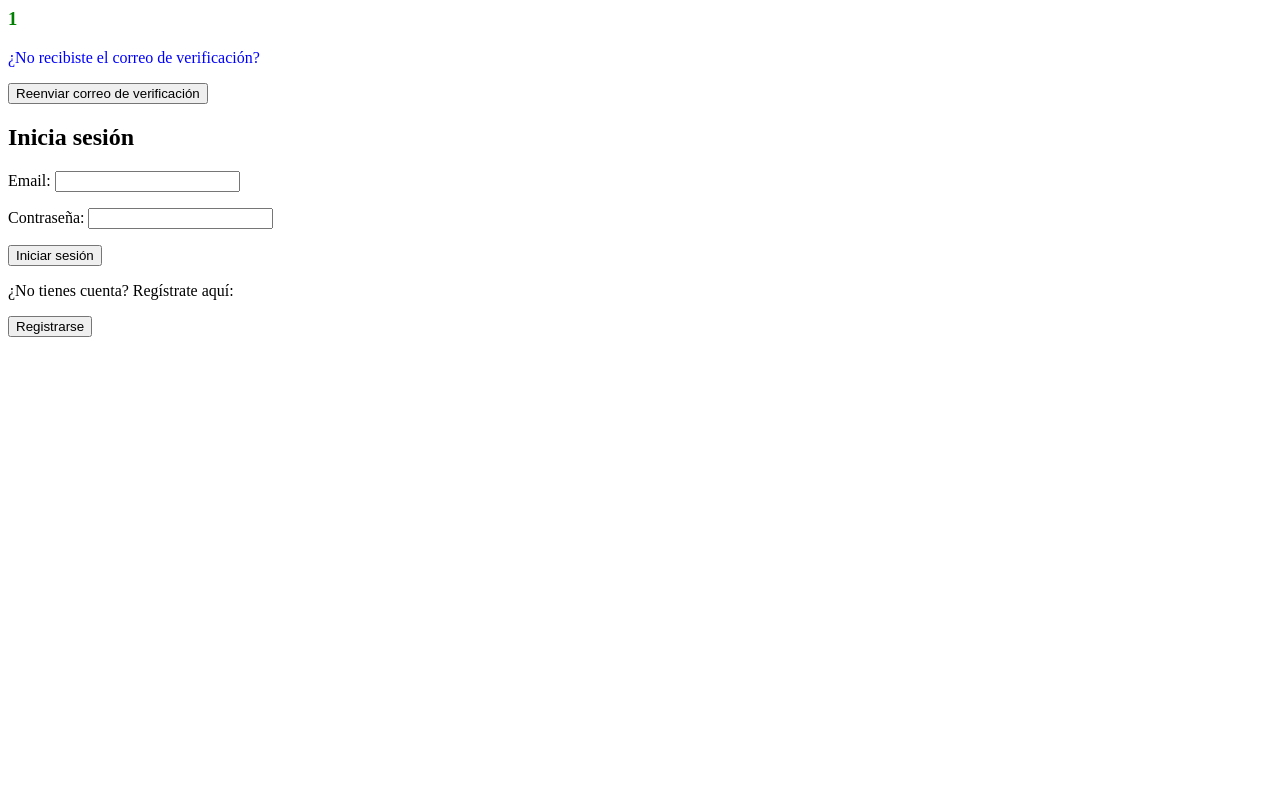
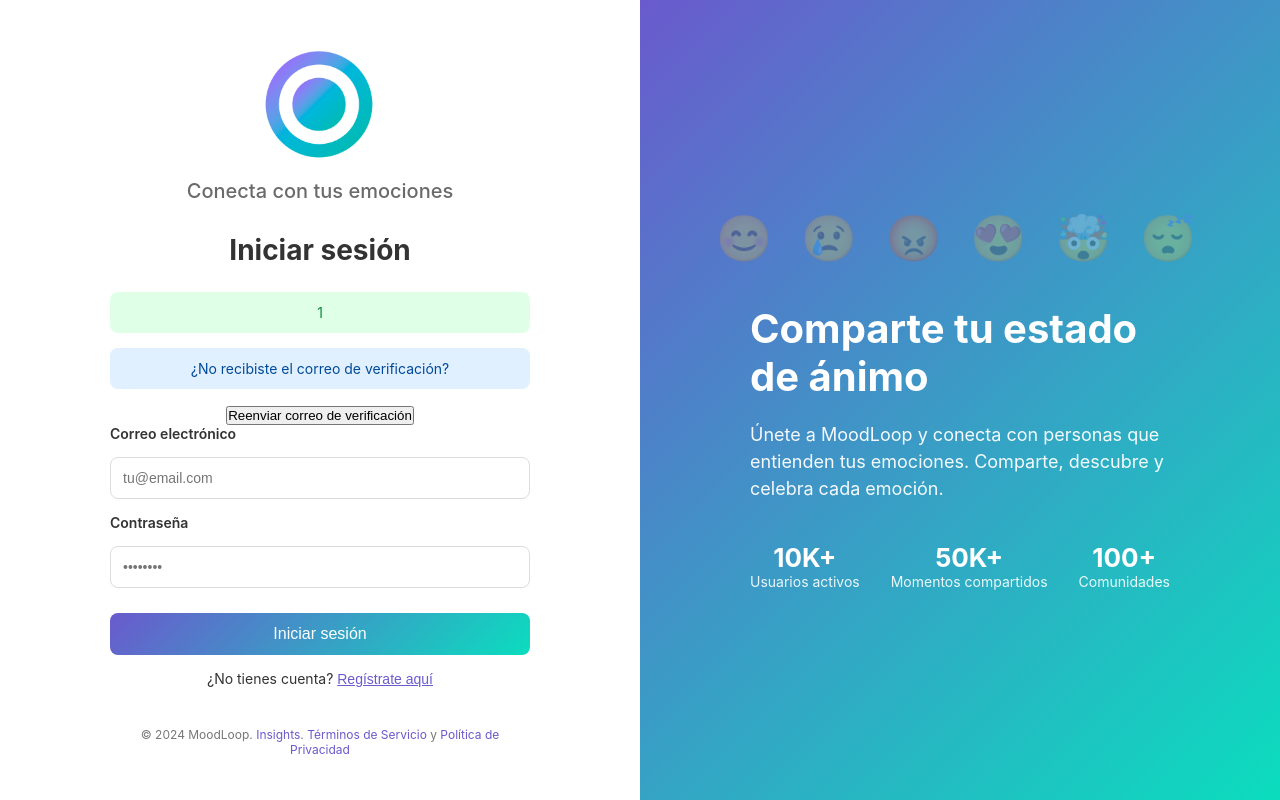
Before and after one commit to flama012/moodloop, a PHP site: page /frontend/login.php in a window 1280 px wide. Run offline with PHP 8.4, Linux system fonts and the light colour scheme; the visitor is signed in with stand-in values (Sample User, id 1).

Commit message:
login estilizado

```diff
--- /dev/null
+++ b/frontend/css/login.css
@@ -0,0 +1,289 @@
+/* ============================
+   RESET Y BASE
+   ============================ */
+* {
+    margin: 0;
+    padding: 0;
+    box-sizing: border-box;
+}
+
+body {
+    font-family: "Inter", Arial, sans-serif;
+    background-color: #f5f7fb;
+    color: #333;
+    height: 100vh;
+}
+
+/* ============================
+   CONTENEDOR PRINCIPAL
+   ============================ */
+.login-wrapper {
+    display: flex;
+    height: 100vh;
+    width: 100%;
+}
+
+/* ============================
+   COLUMNA IZQUIERDA (FORMULARIO)
+   ============================ */
+.login-left {
+    width: 50%;
+    background-color: #fff;
+    display: flex;
+    justify-content: center;
+    align-items: center;
+    padding: 60px 80px;
+}
+
+/* Contenedor interno para centrar y limitar el ancho */
+.content-box {
+    max-width: 420px;
+    width: 100%;
+    text-align: center;
+}
+
+/* Logo y frase */
+.logo {
+    margin-bottom: 30px;
+}
+
+.logo img {
+    width: 120px;
+    margin-bottom: 10px;
+}
+
+.logo h2 {
+    font-size: 20px;
+    font-weight: 500;
+    color: #6a6a6a;
+}
+
+/* Título del formulario */
+.login-left h3 {
+    font-size: 28px;
+    margin-bottom: 25px;
+}
+
+/* ============================
+   FORMULARIO
+   ============================ */
+#form-login {
+    display: flex;
+    flex-direction: column;
+    gap: 15px;
+    text-align: left;
+}
+
+#form-login label {
+    font-size: 14px;
+    font-weight: 600;
+}
+
+#form-login input[type="email"],
+#form-login input[type="password"] {
+    padding: 12px;
+    border: 1px solid #dcdcdc;
+    border-radius: 8px;
+    font-size: 14px;
+    transition: border 0.2s ease;
+}
+
+#form-login input:focus {
+    border-color: #6a5acd;
+}
+
+/* Botón principal */
+#btn-login {
+    padding: 12px;
+    background: linear-gradient(135deg, #6a5acd, #0bddbe);
+    color: white;
+    border: none;
+    border-radius: 8px;
+    font-size: 16px;
+    cursor: pointer;
+    margin-top: 10px;
+    transition: opacity 0.3s ease;
+}
+
+#btn-login:hover {
+    opacity: 0.9;
+}
+
+/* Enlace a registro */
+.login-register {
+    margin-top: 15px;
+    font-size: 14px;
+}
+
+.link-registro {
+    background: none;
+    border: none;
+    color: #6a5acd;
+    cursor: pointer;
+    font-size: 14px;
+    text-decoration: underline;
+}
+
+/* ============================
+   MENSAJES
+   ============================ */
+.alert-error,
+.alert-success,
+.alert-info {
+    padding: 12px;
+    border-radius: 8px;
+    margin-bottom: 15px;
+    font-size: 14px;
+}
+
+.alert-error {
+    background: #ffe0e0;
+    color: #b30000;
+}
+
+.alert-success {
+    background: #e0ffe7;
+    color: #0f8a3b;
+}
+
+.alert-info {
+    background: #e0f0ff;
+    color: #004a99;
+}
+
+/* ============================
+   FOOTER
+   ============================ */
+footer {
+    margin-top: 40px;
+    font-size: 12px;
+    color: #777;
+}
+
+footer a {
+    color: #6a5acd;
+    text-decoration: none;
+}
+
+/* ============================================================
+   COLUMNA DERECHA (EMOCIONES)
+   ============================================================ */
+.login-right {
+    width: 50%;
+    display: flex;
+    flex-direction: column;
+    justify-content: center;
+    align-items: center; /* Centra el contenedor interno */
+    padding: 80px 70px;
+    background: linear-gradient(135deg, #6a5acd 0%, #0bddbe 100%);
+    color: white;
+}
+
+/* Contenedor interno igual que en la izquierda */
+.right-box {
+    max-width: 420px;
+    width: 100%;
+    text-align: left;
+}
+
+/* Emojis primero */
+.emoji-wall {
+    font-size: 45px;
+    opacity: 0.25;
+    margin-bottom: 40px;
+    letter-spacing: 8px;
+}
+
+/* Título principal */
+.login-right h2 {
+    font-size: 40px;
+    font-weight: 700;
+    margin-bottom: 20px;
+    line-height: 1.2;
+}
+
+/* Texto descriptivo */
+.login-right p {
+    font-size: 18px;
+    line-height: 1.5;
+    margin-bottom: 40px;
+    opacity: 0.95;
+}
+
+/* ============================================================
+   ESTADÍSTICAS EN HORIZONTAL
+   ============================================================ */
+.stats-row {
+    display: flex;
+    justify-content: space-between;
+    gap: 20px;
+}
+
+.stat {
+    display: flex;
+    flex-direction: column;
+    align-items: center;
+    text-align: center;
+}
+
+.stat strong {
+    font-size: 26px;
+    font-weight: 700;
+}
+
+.stat span {
+    font-size: 14px;
+    opacity: 0.9;
+}
+
+/* ============================
+   RESPONSIVO
+   ============================ */
+@media (max-width: 900px) {
+
+    .login-wrapper {
+        flex-direction: column;
+        height: auto;
+    }
+
+    .login-left,
+    .login-right {
+        width: 100%;
+        padding: 40px 20px;
+        text-align: center;
+        align-items: center;
+    }
+
+    /* Centrar contenido interno en móvil */
+    .content-box,
+    .right-box {
+        max-width: 90%;
+        text-align: center;
+        margin: 0 auto;
+    }
+
+    /* Emojis centrados */
+    .emoji-wall {
+        text-align: center;
+        margin-bottom: 20px;
+    }
+
+    /* Estadísticas en vertical en móvil */
+    .stats-row {
+        flex-direction: column;
+        gap: 20px;
+    }
+
+    .stat {
+        align-items: center;
+    }
+
+    /* Ajustes de texto */
+    .login-right h2 {
+        font-size: 28px;
+    }
+
+    .login-right p {
+        font-size: 15px;
+    }
+}
--- a/frontend/login.php
+++ b/frontend/login.php
@@ -11,20 +11,20 @@ if (!isset($_SESSION)) {
 // Obtenemos la conexión a la base de datos
 $db = ConexionDB::getConexion("moodloop");
 
-// Si el usuario pulsa el botón de "Registrarse"
+// Si el usuario pulsa "Registrarse"
 if (isset($_POST["irARegistro"])) {
     header("location: registro.php");
     exit;
 }
 
-// Si el usuario pulsa el botón de "Iniciar sesión"
+// Si el usuario pulsa "Iniciar sesión"
 if (isset($_POST["iniciar"])) {
 
     // Recogemos los datos del formulario
     $correo = trim($_POST["emailLogin"]);
     $password = $_POST["passwordLogin"];
 
-    // Creamos el objeto que maneja los usuarios en la BD
+    // Clase que maneja los usuarios en la BD
     $usuarioBD = new UsuarioBBDD();
 
     // 1. Comprobar si el correo existe
@@ -34,99 +34,141 @@ if (isset($_POST["iniciar"])) {
         exit();
     }
 
-    // 2. Obtener el usuario completo desde la base de datos
+    // 2. Obtener el usuario
     $usuario = $usuarioBD->obtenerUsuario($correo);
 
-    // 3. Comprobar si el correo está verificado
+    // 3. Comprobar si está verificado
     if ($usuario->__get('confirmado') != 1) {
-
-        // Guardamos datos para poder reenviar el correo de verificación
         $_SESSION["correoNoVerificado"] = $usuario->__get("correo");
         $_SESSION["tokenNoVerificado"]  = $usuario->__get("token");
-
         $_SESSION["error"] = "Tu cuenta no está verificada.";
         header("location: login.php");
         exit();
     }
 
     // 4. Comprobar contraseña
-    // password_verify compara la contraseña escrita con la contraseña cifrada
     if (!password_verify($password, $usuario->__get('password'))) {
         $_SESSION["error"] = "La contraseña es incorrecta.";
         header("location: login.php");
         exit();
     }
 
-    // 5. Login correcto → guardamos datos en la sesión
+    // 5. Guardar datos en sesión
     $_SESSION["usuario"] = $usuario->__get("id_usuario");
     $_SESSION["nombre"]  = $usuario->__get("nombre_usuario");
     $_SESSION["correo"]  = $usuario->__get("correo");
     $_SESSION["id_usuario"] = $usuario->__get("id_usuario");
 
-    // Redirigimos al feed
+    // Redirigir al feed
     header("Location: pagina_feed.php");
     exit();
-}
-
-// ============================================================
-// MOSTRAR MENSAJES DE ERROR O ÉXITO
-// ============================================================
-
-// Mostrar error si existe
-if (isset($_SESSION["error"])) {
-    echo "<h1 style='color:red;'>" . $_SESSION["error"] . "</h1>";
-    unset($_SESSION["error"]);
-}
-
-// Mostrar mensaje si existe
-if (isset($_SESSION["mensaje"])) {
-    echo "<h3 style='color:green;'>" . $_SESSION["mensaje"] . "</h3>";
-    unset($_SESSION["mensaje"]);
-}
-
-// Si el usuario no está verificado, mostramos un botón para reenviar el correo
-if (isset($_SESSION["correoNoVerificado"])) {
-    echo "<form method='post' action='reenviar_confirmacion.php'>
-            <p style='color:blue;'>¿No recibiste el correo de verificación?</p>
-            <input type='submit' value='Reenviar correo de verificación'>
-          </form>";
 }
 ?>
 <!doctype html>
 <html lang="es">
 <head>
     <meta charset="UTF-8">
-    <meta name="viewport"
-          content="width=device-width, user-scalable=no, initial-scale=1.0, maximum-scale=1.0, minimum-scale=1.0">
-    <meta http-equiv="X-UA-Compatible" content="ie=edge">
-    <title>Formulario de inicio de sesión</title>
+    <meta name="viewport" content="width=device-width, initial-scale=1.0">
+    <title>Iniciar sesión - MoodLoop</title>
+
+    <!-- CSS del login -->
+    <link rel="stylesheet" href="css/login.css">
+
+    <!-- JS del login -->
+    <script src="js/login.js" defer></script>
 </head>
 <body>
 
-<h2>Inicia sesión</h2>
+<div class="login-wrapper">
 
-<!-- Formulario de inicio de sesión -->
-<form name="formLogin" method="post" action="#">
-    <p>
-        <label for="emailLogin">Email:</label>
-        <input type="email" id="emailLogin" required name="emailLogin">
-    </p>
-    <p>
-        <label for="passwordLogin">Contraseña:</label>
-        <input type="password" id="passwordLogin" required name="passwordLogin">
-    </p>
-    <p>
-        <input type="submit" name="iniciar" id="iniciar" value="Iniciar sesión">
-    </p>
-</form>
+    <!-- Columna izquierda -->
+    <div class="login-left">
 
-<!-- Formulario para ir al registro -->
-<form name="formRegistro" method="post" action="#">
-    <p>
-        <label>¿No tienes cuenta? Regístrate aquí:</label>
-    </p>
-    <input type="submit" name="irARegistro" id="registro" value="Registrarse">
-</form>
+        <!-- Contenedor interno para centrar y limitar el ancho -->
+        <div class="content-box">
+
+            <!-- Logo y frase -->
+            <div class="logo">
+                <img src="../assets/logo.PNG" alt="MoodLoop">
+                <h2>Conecta con tus emociones</h2>
+            </div>
+
+            <h3>Iniciar sesión</h3>
+
+            <!-- Mensajes del sistema -->
+            <?php if (isset($_SESSION["error"])): ?>
+                <div class="alert-error"><?= $_SESSION["error"] ?></div>
+                <?php unset($_SESSION["error"]); ?>
+            <?php endif; ?>
+
+            <?php if (isset($_SESSION["mensaje"])): ?>
+                <div class="alert-success"><?= $_SESSION["mensaje"] ?></div>
+                <?php unset($_SESSION["mensaje"]); ?>
+            <?php endif; ?>
+
+            <?php if (isset($_SESSION["correoNoVerificado"])): ?>
+                <form method="post" action="reenviar_confirmacion.php">
+                    <p class="alert-info">¿No recibiste el correo de verificación?</p>
+                    <input type="submit" value="Reenviar correo de verificación">
+                </form>
+            <?php endif; ?>
+
+            <!-- Formulario de login -->
+            <form method="post" id="form-login">
+
+                <!-- Campo email -->
+                <label for="emailLogin">Correo electrónico</label>
+                <input type="email" id="emailLogin" name="emailLogin" placeholder="tu@email.com" required>
+
+                <!-- Campo contraseña -->
+                <label for="passwordLogin">Contraseña</label>
+                <input type="password" id="passwordLogin" name="passwordLogin" placeholder="••••••••" required>
+
+                <!-- Botón de login -->
+                <button type="submit" name="iniciar" id="btn-login">Iniciar sesión</button>
+            </form>
+
+            <!-- Botón para ir al registro (formulario separado) -->
+            <form method="post">
+                <p class="login-register">
+                    ¿No tienes cuenta?
+                    <button type="submit" name="irARegistro" class="link-registro">Regístrate aquí</button>
+                </p>
+            </form>
+
+            <footer>
+                <p>© 2024 MoodLoop. <a href="terminos.php">Insights</a>. <a href="terminos.php">Términos de Servicio</a> y <a href="terminos.php">Política de Privacidad</a></p>
+            </footer>
+
+        </div>
+
+    </div>
+
+    <!-- Columna derecha -->
+    <div class="login-right">
+
+        <!-- Emojis primero -->
+        <div class="emoji-wall">😊 😢 😡 😍 🤯 😴</div>
+
+        <!-- Contenedor interno igual que en la izquierda -->
+        <div class="right-box">
+
+            <h2>Comparte tu estado de ánimo</h2>
+            <p>Únete a MoodLoop y conecta con personas que entienden tus emociones. Comparte, descubre y celebra cada emoción.</p>
+
+            <!-- Estadísticas en horizontal -->
+            <div class="stats-row">
+                <div class="stat"><strong>10K+</strong><span>Usuarios activos</span></div>
+                <div class="stat"><strong>50K+</strong><span>Momentos compartidos</span></div>
+                <div class="stat"><strong>100+</strong><span>Comunidades</span></div>
+            </div>
+
+        </div>
+
+    </div>
+
+
+</div>
 
 </body>
 </html>
```
Also changed, not shown: assets/logo.PNG (added), frontend/js/login.js (added).
